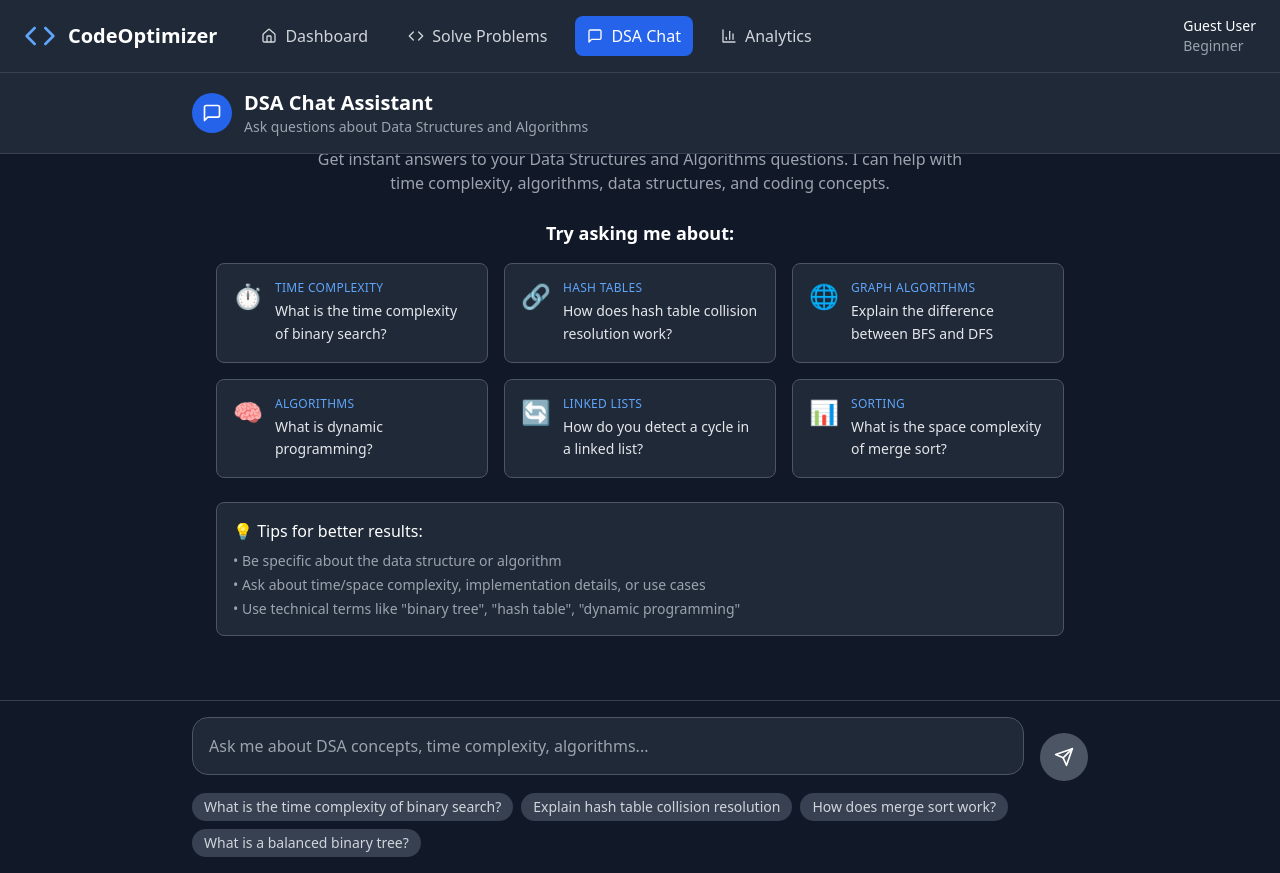
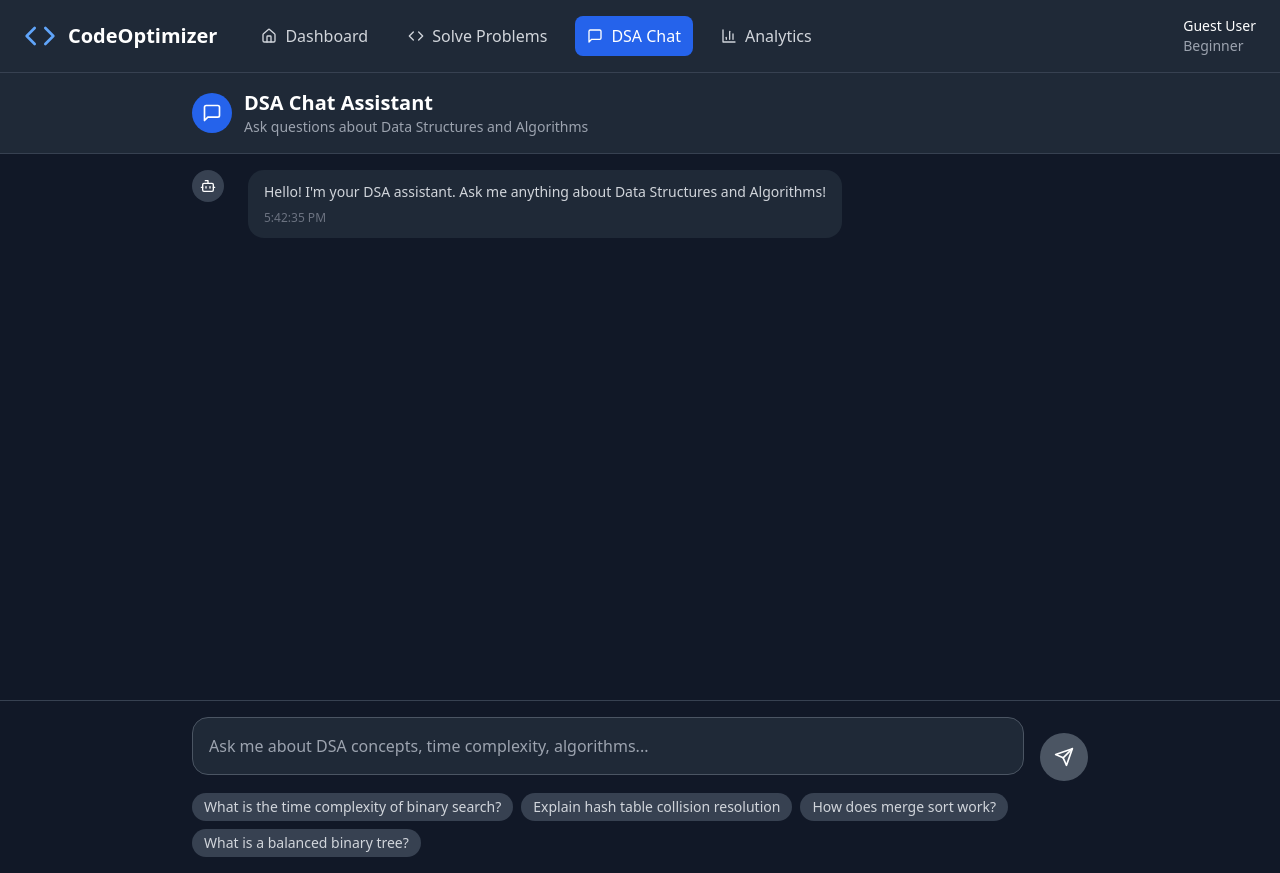
Before and after one commit to kshitijdalvi4/CAPSTONE, a React (Vite) app: page /chat in a window 1280 px wide. Built offline with nearby package versions, Linux system fonts and the light colour scheme.

Commit message:
Updated DSAChat.tsx

```diff
--- a/src/components/DSAChat.tsx
+++ b/src/components/DSAChat.tsx
@@ -19,7 +19,7 @@ export default function DSAChat() {
     {
       id: '1',
       type: 'bot',
-      content: 'Welcome to your AI-powered DSA assistant! I can help you understand complex algorithms, data structures, and solve coding problems. Try asking me anything!',
+      content: 'Hello! I\'m your DSA assistant. Ask me anything about Data Structures and Algorithms!',
       timestamp: new Date()
     }
   ]);
@@ -159,211 +159,15 @@ export default function DSAChat() {
   };
 
   const formatMessage = (content: string) => {
-    // For bot messages, we'll handle formatting in the response display
-    return <div className="text-gray-300">{content}</div>;
-  };
-
-  const renderBotResponse = (message: Message) => {
-    if (!message.data) {
-      return formatMessage(message.content);
-    }
-
-    const data = message.data;
-
-    return (
-      <div className="space-y-4">
-        {/* Question Match Card */}
-        <div className="bg-gray-700 rounded-lg p-4 border-l-4 border-blue-500">
-          <div className="flex items-center mb-2">
-            <div className="w-2 h-2 bg-blue-500 rounded-full mr-2"></div>
-            <span className="text-blue-400 font-medium text-sm">QUESTION MATCH</span>
-          </div>
-          <p className="text-gray-200 text-sm leading-relaxed">
-            {data.matched_question || data.question}
-          </p>
-        </div>
-
-        {/* Answer Card */}
-        <div className="bg-gray-700 rounded-lg p-4 border-l-4 border-green-500">
-          <div className="flex items-center mb-2">
-            <div className="w-2 h-2 bg-green-500 rounded-full mr-2"></div>
-            <span className="text-green-400 font-medium text-sm">ANSWER</span>
-          </div>
-          <p className="text-gray-200 font-medium">
-            {data.answer}
-          </p>
-        </div>
-
-        {/* Explanation Card */}
-        <div className="bg-gray-700 rounded-lg p-4 border-l-4 border-purple-500">
-          <div className="flex items-center mb-2">
-            <div className="w-2 h-2 bg-purple-500 rounded-full mr-2"></div>
-            <span className="text-purple-400 font-medium text-sm">EXPLANATION</span>
-          </div>
-          <p className="text-gray-200 text-sm leading-relaxed">
-            {data.explanation}
-          </p>
-        </div>
-
-        {/* Stats Grid */}
-        <div className="grid grid-cols-2 gap-3">
-          <div className="bg-gray-700 rounded-lg p-3">
-            <div className="text-xs text-gray-400 mb-1">Match Score</div>
-            <div className="text-white font-semibold">{data.match_score ? `${(data.match_score * 100).toFixed(0)}%` : 'N/A'}</div>
-          </div>
-          <div className="bg-gray-700 rounded-lg p-3">
-            <div className="text-xs text-gray-400 mb-1">Confidence</div>
-            <div className="text-white font-semibold">{(data.confidence * 100).toFixed(1)}%</div>
-          </div>
-          <div className="bg-gray-700 rounded-lg p-3">
-            <div className="text-xs text-gray-400 mb-1">Topic</div>
-            <div className="text-white font-semibold">{data.topic}</div>
-          </div>
-          <div className="bg-gray-700 rounded-lg p-3">
-            <div className="text-xs text-gray-400 mb-1">Difficulty</div>
-            <div className="text-white font-semibold">{data.difficulty}</div>
-          </div>
-        </div>
-
-        {/* Inference Time */}
-        {data.inference_time && (
-          <div className="bg-gray-700 rounded-lg p-3">
-            <div className="text-xs text-gray-400 mb-1">Inference Time</div>
-            <div className="text-white font-semibold">{(data.inference_time * 1000).toFixed(1)}ms</div>
-          </div>
-        )}
-
-        {/* Model Confidence Distribution */}
-        {data.all_probabilities && data.options && (
-          <div className="bg-gray-700 rounded-lg p-4">
-            <div className="flex items-center mb-3">
-              <div className="w-2 h-2 bg-yellow-500 rounded-full mr-2"></div>
-              <span className="text-yellow-400 font-medium text-sm">MODEL CONFIDENCE DISTRIBUTION</span>
-            </div>
-            <div className="space-y-3">
-              {data.options.map((option: string, index: number) => {
-                const probability = data.all_probabilities[index];
-                const isCorrect = index === data.answer_index;
-                return (
-                  <div key={index} className="space-y-2">
-                    <div className="flex items-center justify-between">
-                      <div className="flex items-center space-x-2">
-                        {isCorrect && <span className="text-green-400 text-sm">✓</span>}
-                        <span className="text-gray-300 text-sm">
-                          {index + 1}. {option.substring(0, 50)}...
-                        </span>
-                      </div>
-                      <span className="text-gray-400 text-sm font-medium">
-                        {(probability * 100).toFixed(1)}%
-                      </span>
-                    </div>
-                    <div className="w-full bg-gray-600 rounded-full h-2">
-                      <div
-                        className={`h-2 rounded-full transition-all duration-500 ${
-                          isCorrect ? 'bg-green-500' : 'bg-blue-500'
-                        }`}
-                        style={{ width: `${probability * 100}%` }}
-                      ></div>
-                    </div>
-                  </div>
-                );
-              })}
-            </div>
-          </div>
-        )}
-      </div>
-    );
-  };
-
-  const renderWelcomeMessage = () => {
-    if (messages.length > 1) return null;
-
-    const exampleQuestions = [
-      {
-        question: "What is the time complexity of binary search?",
-        category: "Time Complexity",
-        icon: "⏱️"
-      },
-      {
-        question: "How does hash table collision resolution work?",
-        category: "Hash Tables",
-        icon: "🔗"
-      },
-      {
-        question: "Explain the difference between BFS and DFS",
-        category: "Graph Algorithms",
-        icon: "🌐"
-      },
-      {
-        question: "What is dynamic programming?",
-        category: "Algorithms",
-        icon: "🧠"
-      },
-      {
-        question: "How do you detect a cycle in a linked list?",
-        category: "Linked Lists",
-        icon: "🔄"
-      },
-      {
-        question: "What is the space complexity of merge sort?",
-        category: "Sorting",
-        icon: "📊"
+    return content.split('\n').map((line, index) => {
+      if (line.startsWith('**') && line.endsWith('**')) {
+        return <div key={index} className="font-semibold text-white mb-2">{line.slice(2, -2)}</div>;
       }
-    ];
-
-    return (
-      <div className="max-w-4xl mx-auto p-6 space-y-6">
-        {/* Welcome Header */}
-        <div className="text-center space-y-4">
-          <div className="w-16 h-16 bg-blue-600 rounded-full flex items-center justify-center mx-auto">
-            <MessageSquare className="h-8 w-8 text-white" />
-          </div>
-          <div>
-            <h2 className="text-2xl font-bold text-white mb-2">DSA Assistant</h2>
-            <p className="text-gray-400 max-w-2xl mx-auto">
-              Get instant answers to your Data Structures and Algorithms questions.
-              I can help with time complexity, algorithms, data structures, and coding concepts.
-            </p>
-          </div>
-        </div>
-
-        {/* Example Questions Grid */}
-        <div>
-          <h3 className="text-lg font-semibold text-white mb-4 text-center">Try asking me about:</h3>
-          <div className="grid grid-cols-1 md:grid-cols-2 lg:grid-cols-3 gap-4">
-            {exampleQuestions.map((example, index) => (
-              <button
-                key={index}
-                onClick={() => setInputValue(example.question)}
-                className="bg-gray-800 hover:bg-gray-700 border border-gray-600 rounded-lg p-4 text-left transition-all duration-200 hover:border-blue-500 group"
-              >
-                <div className="flex items-start space-x-3">
-                  <span className="text-2xl">{example.icon}</span>
-                  <div className="flex-1">
-                    <div className="text-xs text-blue-400 font-medium mb-1 uppercase tracking-wide">
-                      {example.category}
-                    </div>
-                    <div className="text-gray-200 text-sm leading-relaxed group-hover:text-white transition-colors">
-                      {example.question}
-                    </div>
-                  </div>
-                </div>
-              </button>
-            ))}
-          </div>
-        </div>
-
-        {/* Quick Tips */}
-        <div className="bg-gray-800 rounded-lg p-4 border border-gray-600">
-          <h4 className="text-white font-medium mb-2">💡 Tips for better results:</h4>
-          <ul className="text-gray-400 text-sm space-y-1">
-            <li>• Be specific about the data structure or algorithm</li>
-            <li>• Ask about time/space complexity, implementation details, or use cases</li>
-            <li>• Use technical terms like "binary tree", "hash table", "dynamic programming"</li>
-          </ul>
-        </div>
-      </div>
-    );
+      if (line.startsWith('• ')) {
+        return <div key={index} className="ml-4 text-gray-300">{line}</div>;
+      }
+      return <div key={index} className="text-gray-300 mb-1">{line}</div>;
+    });
   };
 
   const renderProbabilityBars = (data: any) => {
@@ -439,7 +243,10 @@ export default function DSAChat() {
                     {message.type === 'user' ? (
                       <div>{message.content}</div>
                     ) : (
-                      renderBotResponse(message)
+                      <div>
+                        {formatMessage(message.content)}
+                        {message.data && renderProbabilityBars(message.data)}
+                      </div>
                     )}
                   </div>
                   <div className={`text-xs mt-2 ${
@@ -451,9 +258,6 @@ export default function DSAChat() {
               </div>
             </div>
           ))}
-
-          {/* Welcome Message for First Visit */}
-          {messages.length === 1 && renderWelcomeMessage()}
 
           {/* Loading indicator */}
           {isLoading && (
```
